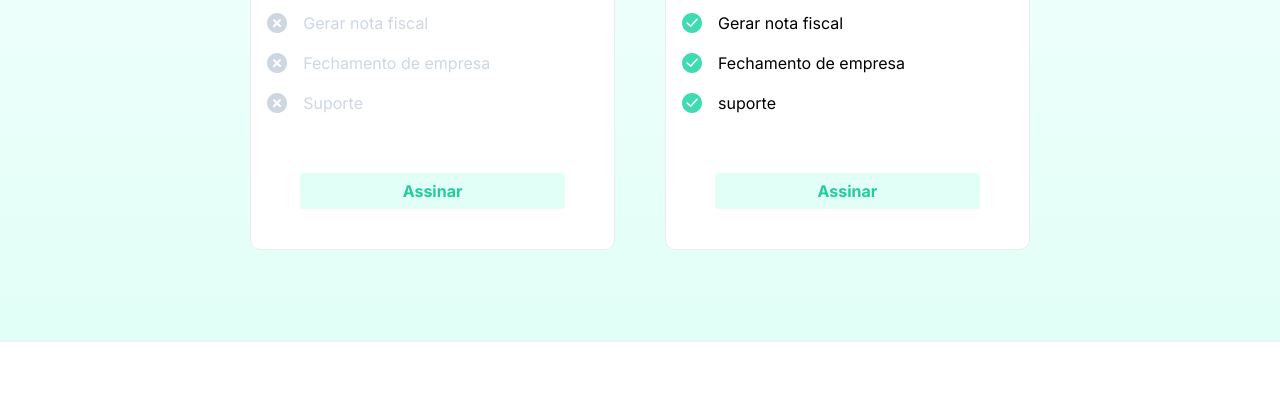
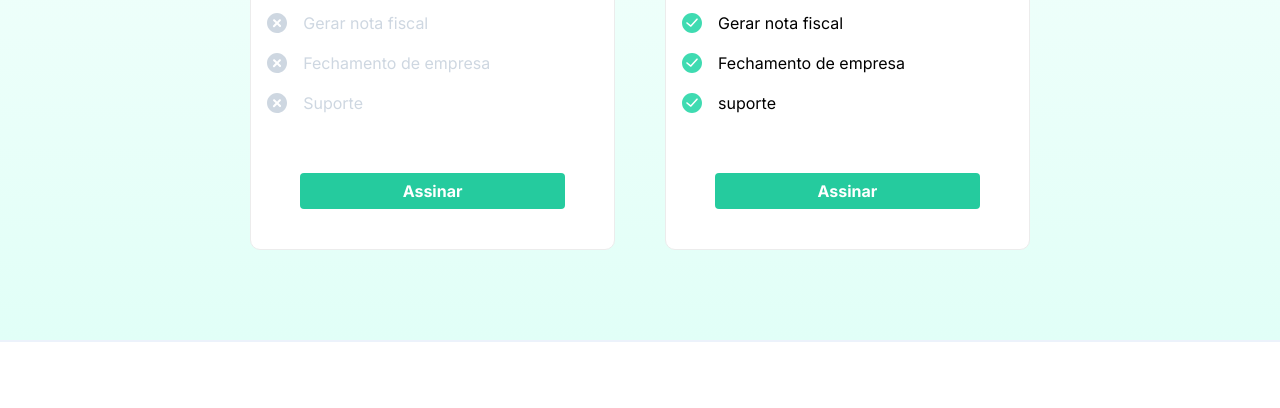
Before and after one commit to wagstalos/projeto-mei, a website: page index.html in a window 1280 px wide. Shown: the part 1971-2379 px from the top of the page. Drawn offline with Linux system fonts and the light colour scheme; no server answers.

Commit message:
📦 NEW: new button price

```diff
--- a/scss/_s-service.scss
+++ b/scss/_s-service.scss
@@ -59,8 +59,9 @@
         }
 
         .btn-price {
-            background-color: #aaffe85b;
-            color: $green;
+            // background-color: #aaffe85b;
+            background-color: #25cb9e;
+            color: $white;
             font-weight: 600;
             padding: 8px 16px;
             border-radius: 4px;
@@ -79,7 +80,7 @@
             margin-bottom: $gutter * 3;
 
             &:hover {
-                background-color: #aaffe8da;
+                background-color: $brand-green;
             }
         }
 
```
Also changed, not shown: css/main.css.
